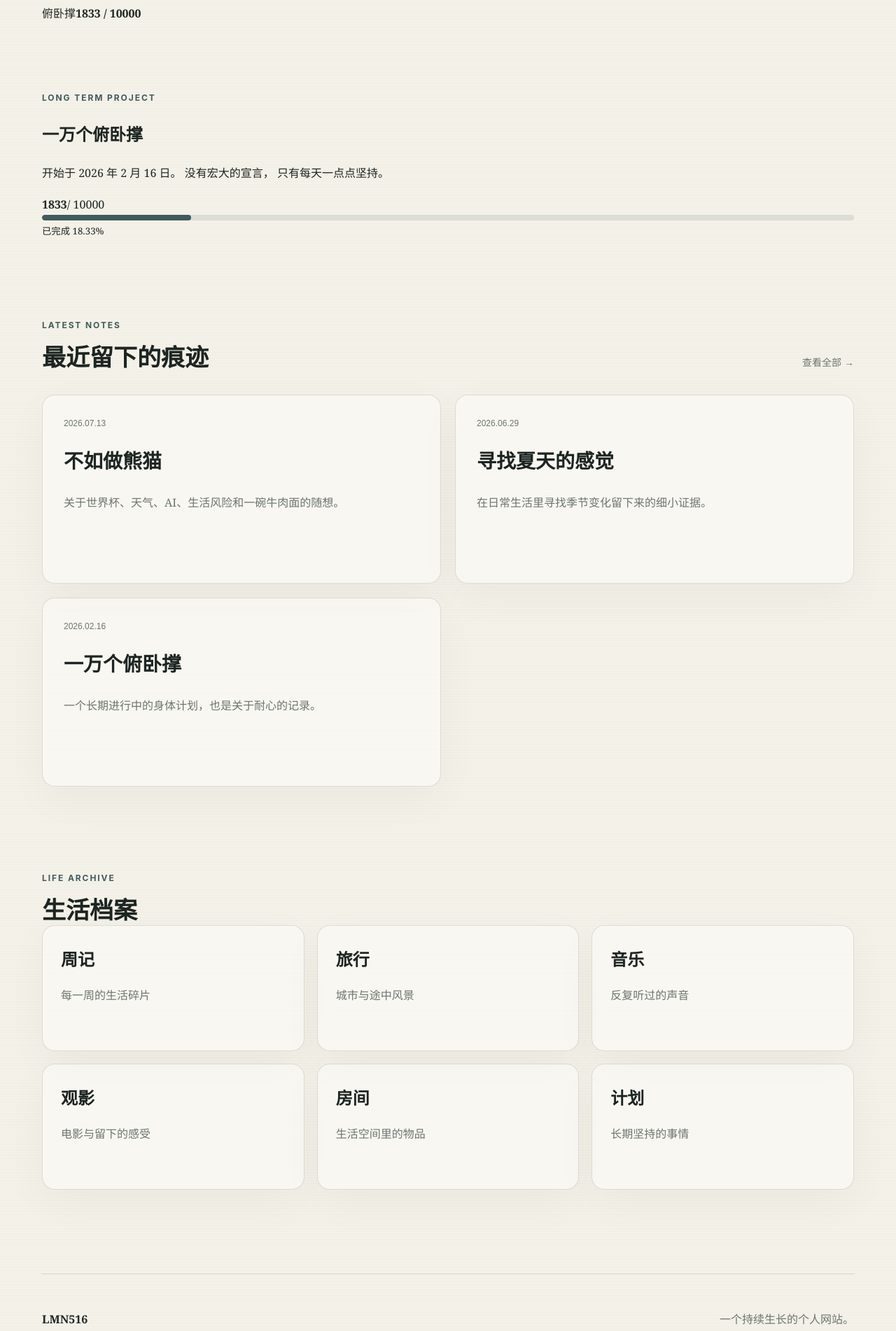
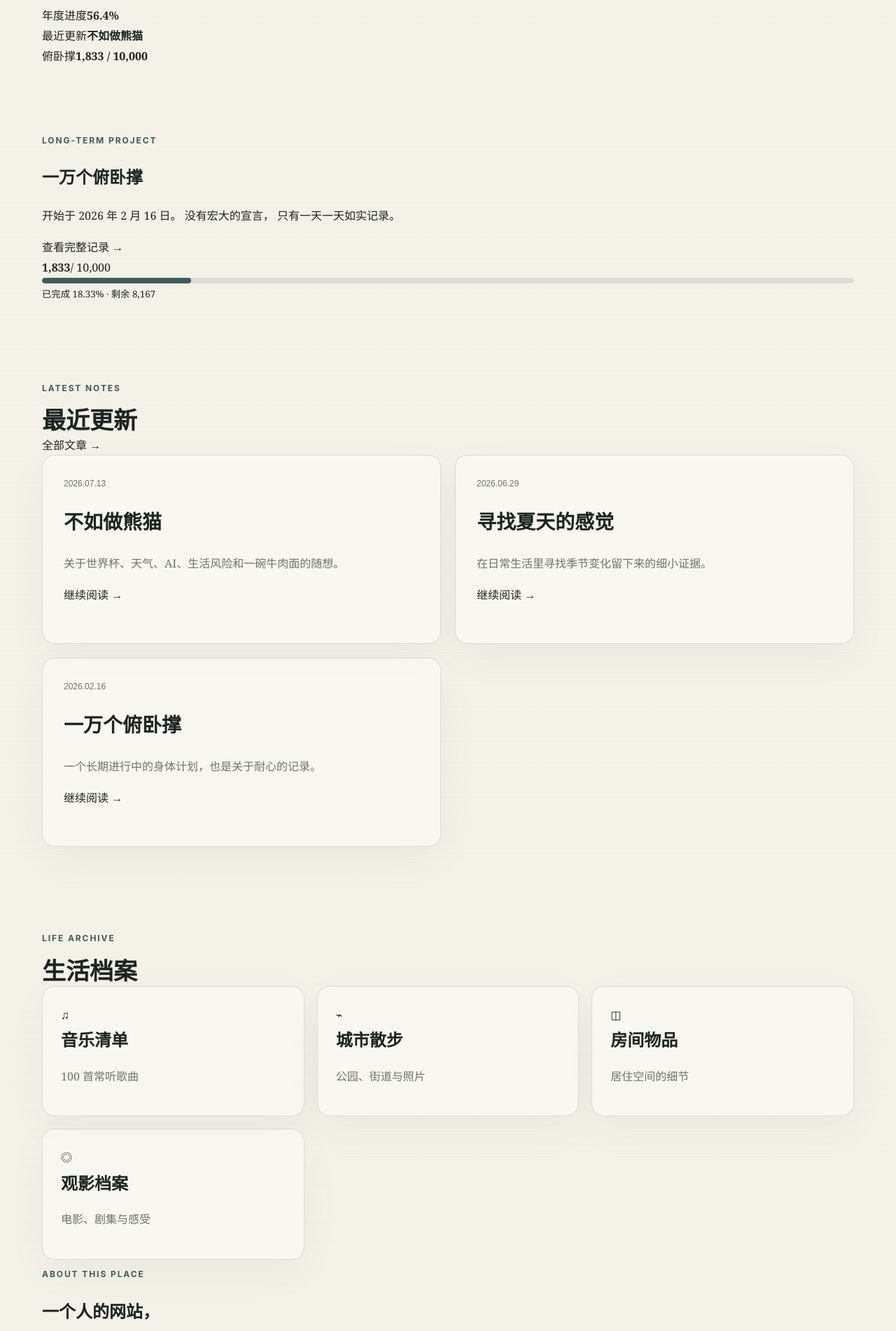
Before and after one commit to BurgCreate/lmn516-v2, a Next.js app: page / in a window 1280 px wide. Shown: the part 868-2770 px from the top of the page at 70% size. Built offline with nearby package versions, Linux system fonts and the light colour scheme; no server answers.

Commit message:
Convert homepage to LMN516 design

```diff
--- a/app/page.tsx
+++ b/app/page.tsx
@@ -4,26 +4,30 @@ import { getPosts } from "@/lib/wordpress";
 export const revalidate = 300;
 
 export default async function HomePage() {
-  const posts = await getPosts(6);
+  const posts = await getPosts(4);
 
   return (
     <main>
 
+      {/* Header */}
       <header className="site-header shell">
+
         <Link href="/" className="brand">
           LMN516
         </Link>
 
         <nav>
-          <Link href="/archive">归档</Link>
+          <Link href="/archive">周记</Link>
+          <Link href="/archive">生活档案</Link>
+          <Link href="/archive">长期计划</Link>
           <Link href="/about">关于</Link>
-          <a href="https://lmn516.com/feed/" target="_blank">
-            RSS
-          </a>
+          <span>◐</span>
         </nav>
+
       </header>
 
 
+      {/* Hero */}
       <section className="hero shell">
 
         <div className="hero-copy">
@@ -38,144 +42,144 @@ export default async function HomePage() {
             认真存档。
           </h1>
 
+
           <p className="hero-text">
             这里是 Mo 的个人生活档案。
             记录周记、旅行、影像、音乐，
-            以及那些多年以后依然值得回看的事情。
+            以及一些看起来没什么用，
+            但多年后一定会很珍贵的事情。
           </p>
+
+
+          <div className="hero-buttons">
+
+            <Link href="/archive">
+              开始阅读
+            </Link>
+
+            <Link href="/archive">
+              浏览档案
+            </Link>
+
+          </div>
 
         </div>
 
 
+        {/* 今日档案 */}
+
         <aside className="today-card">
 
-          <p className="eyebrow">
+          <p className="card-label">
             今日档案
           </p>
 
-          <div className="date-big">
+
+          <strong className="date-big">
             07.25
-          </div>
+          </strong>
 
           <p>
             星期六 · 盛夏
           </p>
 
+
           <div className="info-row">
-            <span>年度进度</span>
-            <strong>56.4%</strong>
+            <span>
+              年度进度
+            </span>
+            <b>
+              56.4%
+            </b>
           </div>
 
+
           <div className="info-row">
-            <span>最近更新</span>
-            <strong>不如做熊猫</strong>
+            <span>
+              最近更新
+            </span>
+            <b>
+              不如做熊猫
+            </b>
           </div>
 
+
           <div className="info-row">
-            <span>俯卧撑</span>
-            <strong>1833 / 10000</strong>
+            <span>
+              俯卧撑
+            </span>
+            <b>
+              1,833 / 10,000
+            </b>
           </div>
 
+
         </aside>
+
 
       </section>
 
 
+
+      {/* Project */}
+
       <section className="project shell">
 
+
         <div>
+
           <p className="eyebrow">
-            LONG TERM PROJECT
+            LONG-TERM PROJECT
           </p>
+
 
           <h2>
             一万个俯卧撑
           </h2>
 
+
           <p>
             开始于 2026 年 2 月 16 日。
             没有宏大的宣言，
-            只有每天一点点坚持。
+            只有一天一天如实记录。
           </p>
 
-        </div>
 
+          <Link href="/">
+            查看完整记录 →
+          </Link>
 
-        <div className="progress-panel">
-
-          <strong>
-            1833
-          </strong>
-
-          <span>
-            / 10000
-          </span>
-
-
-          <div className="progress">
-            <span style={{width:"18.33%"}} />
-          </div>
-
-
-          <small>
-            已完成 18.33%
-          </small>
-
-        </div>
-
-      </section>
-
-
-
-      <section className="section shell">
-
-        <div className="section-head">
-
-          <div>
-            <p className="eyebrow">
-              LATEST NOTES
-            </p>
-
-            <h2>
-              最近留下的痕迹
-            </h2>
-
-          </div>
-
-
-          <Link href="/archive">
-            查看全部 →
-          </Link>
 
         </div>
 
 
 
-        <div className="post-grid">
+        <div className="progress-panel">
 
-          {posts.map((post)=>(
-            <article
-              className="post-card"
-              key={post.id}
-            >
+          <div>
+            <strong>
+              1,833
+            </strong>
 
-              <p className="post-date">
-                {post.date}
-              </p>
-
-              <h3>
-                <Link href={`/posts/${post.slug}`}>
-                  {post.title}
-                </Link>
-              </h3>
-
-              <p>
-                {post.excerpt}
-              </p>
+            <span>
+              / 10,000
+            </span>
+          </div>
 
 
-            </article>
-          ))}
+          <div className="progress">
+            <span
+              style={{
+                width:"18.33%"
+              }}
+            />
+          </div>
+
+
+          <small>
+            已完成 18.33% · 剩余 8,167
+          </small>
+
 
         </div>
 
@@ -184,11 +188,97 @@ export default async function HomePage() {
 
 
 
+      {/* Notes */}
+
       <section className="section shell">
+
+
+        <div className="section-heading">
+
+          <div>
+
+            <p className="eyebrow">
+              LATEST NOTES
+            </p>
+
+            <h2>
+              最近更新
+            </h2>
+
+          </div>
+
+
+          <Link href="/archive">
+            全部文章 →
+          </Link>
+
+
+        </div>
+
+
+
+        <div className="post-grid">
+
+
+          {posts.map((post,index)=>(
+
+
+            <article
+              className={
+                index === 0
+                ? "post-card featured"
+                : "post-card"
+              }
+              key={post.id}
+            >
+
+              <p className="post-date">
+                {post.date}
+              </p>
+
+
+              <h3>
+
+                <Link href={`/posts/${post.slug}`}>
+                  {post.title}
+                </Link>
+
+              </h3>
+
+
+              <p>
+                {post.excerpt}
+              </p>
+
+
+              <Link href={`/posts/${post.slug}`}>
+                继续阅读 →
+              </Link>
+
+
+            </article>
+
+
+          ))}
+
+
+        </div>
+
+
+      </section>
+
+
+
+
+      {/* Archive */}
+
+      <section className="section shell">
+
 
         <p className="eyebrow">
           LIFE ARCHIVE
         </p>
+
 
         <h2>
           生活档案
@@ -197,33 +287,85 @@ export default async function HomePage() {
 
         <div className="archive-grid">
 
+
           {[
-            ["周记","每一周的生活碎片"],
-            ["旅行","城市与途中风景"],
-            ["音乐","反复听过的声音"],
-            ["观影","电影与留下的感受"],
-            ["房间","生活空间里的物品"],
-            ["计划","长期坚持的事情"]
+            ["♫","音乐清单","100 首常听歌曲"],
+            ["⌁","城市散步","公园、街道与照片"],
+            ["◫","房间物品","居住空间的细节"],
+            ["◎","观影档案","电影、剧集与感受"]
+          ].map(item=>(
 
-          ].map(([title,desc])=>(
 
             <div
               className="archive-card"
-              key={title}
+              key={item[1]}
             >
 
+              <span>
+                {item[0]}
+              </span>
+
               <h3>
-                {title}
+                {item[1]}
               </h3>
 
               <p>
-                {desc}
+                {item[2]}
               </p>
+
 
             </div>
 
+
           ))}
 
+
+        </div>
+
+
+      </section>
+
+
+
+      {/* About */}
+
+      <section className="about shell">
+
+
+        <p className="eyebrow">
+          ABOUT THIS PLACE
+        </p>
+
+
+        <h2>
+          一个人的网站，
+          <br />
+          应该像他的房间。
+        </h2>
+
+
+        <p>
+          不必每件东西都有用，
+          也不必每篇文章都得出结论。
+          这里保存一些生活留下的痕迹，
+          让时间不至于全部悄无声息地消失。
+        </p>
+
+
+        <p>
+          网站建立于 2025 年，
+          持续更新于深圳。
+        </p>
+
+
+        <div>
+          <a href="mailto:hello@lmn516.com">
+            写信
+          </a>
+
+          <a href="https://lmn516.com/feed/">
+            RSS
+          </a>
         </div>
 
 
@@ -233,13 +375,14 @@ export default async function HomePage() {
 
       <footer className="footer shell">
 
-        <strong>
-          LMN516
-        </strong>
+        <span>
+          © 2025–2026 LMN516
+        </span>
 
-        <p>
-          一个持续生长的个人网站。
-        </p>
+        <span>
+          记录比遗忘慢一点。
+        </span>
+
 
       </footer>
 
```
